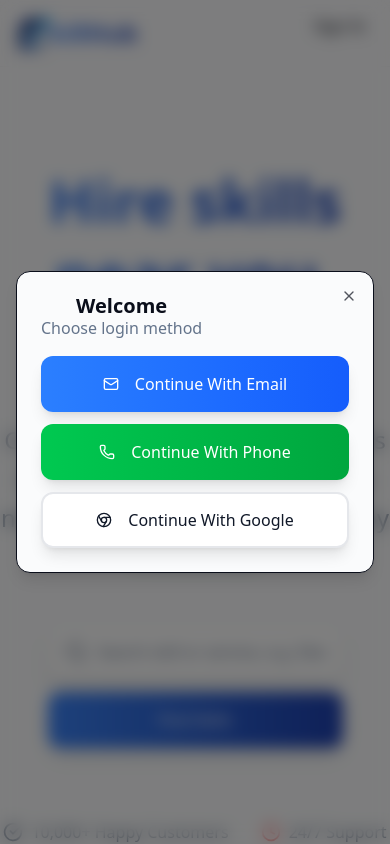
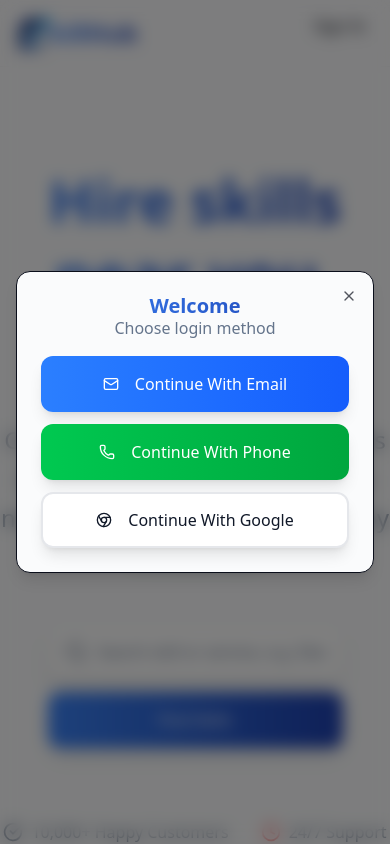
Before and after one commit to vikram243/Skill-Based-Hire-Platform, a React app in the folder Frontend/: page / in a window 390 px wide. Both pictures are taken after a click on the button "Sign In". Shown: the top 844 px of the page. Built offline with nearby package versions, Linux system fonts and the light colour scheme; the HTML template or start-up script is replaced by a standard one.

Commit message:
authpanel component responsiveness done.

```diff
--- a/Frontend/src/components/AuthPanel.jsx
+++ b/Frontend/src/components/AuthPanel.jsx
@@ -177,8 +177,8 @@ export function AuthPanel({ isOpen, onClose, onSuccess }) {
                 <ArrowLeft size={16} />
               </Button>
             )}
-            <div>
-              <DialogTitle>
+            <div className="flex-1">
+              <DialogTitle className="bg-linear-to-r from-(--primary-gradient-start) to-(--primary-gradient-end) bg-clip-text text-transparent">
                 {step === "method" && "Welcome"}
                 {step === "identifier" && "Enter Details"}
                 {step === "otp" && "Verify OTP"}
@@ -209,13 +209,15 @@ export function AuthPanel({ isOpen, onClose, onSuccess }) {
         )}
 
         {step === "identifier" && (
-          <>
+          <div className="space-y-4">
+            <div className="space-y-2">
             <Label> {method === 'email' ? 'Email Address' : 'Phone Number'}</Label>
             <Input value={identifier} placeholder={method === 'email' ? 'you@example.com' : '1234567890'} autoFocus onChange={(e) => setIdentifier(e.target.value)} />
             <Button onClick={handleSendOtp} className="w-full bg-linear-to-r from-(--primary-gradient-start) to-(--primary-gradient-end) hover:opacity-90 text-white">
               Send OTP
             </Button>
-          </>
+            </div>
+          </div>
         )}
 
         {step === "otp" && (
```
